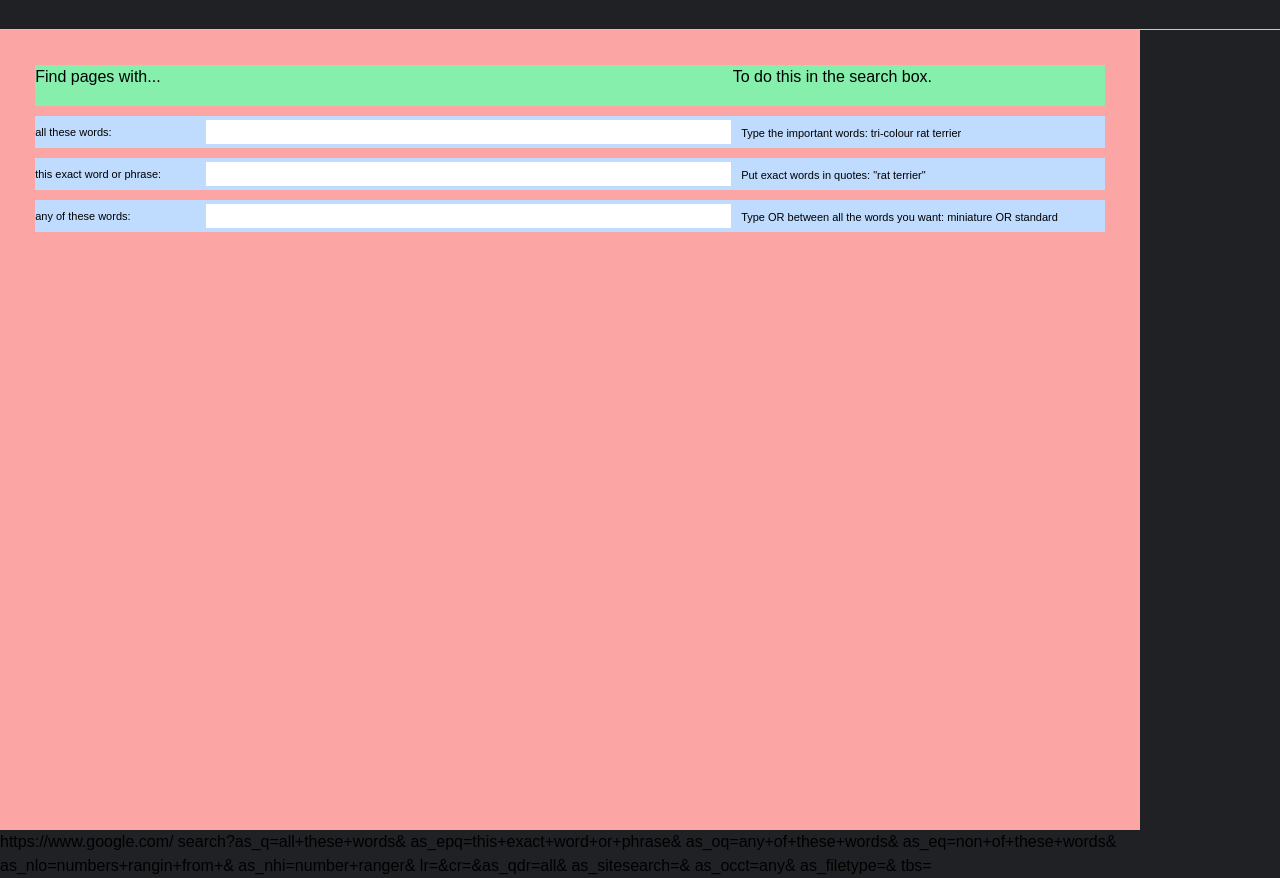
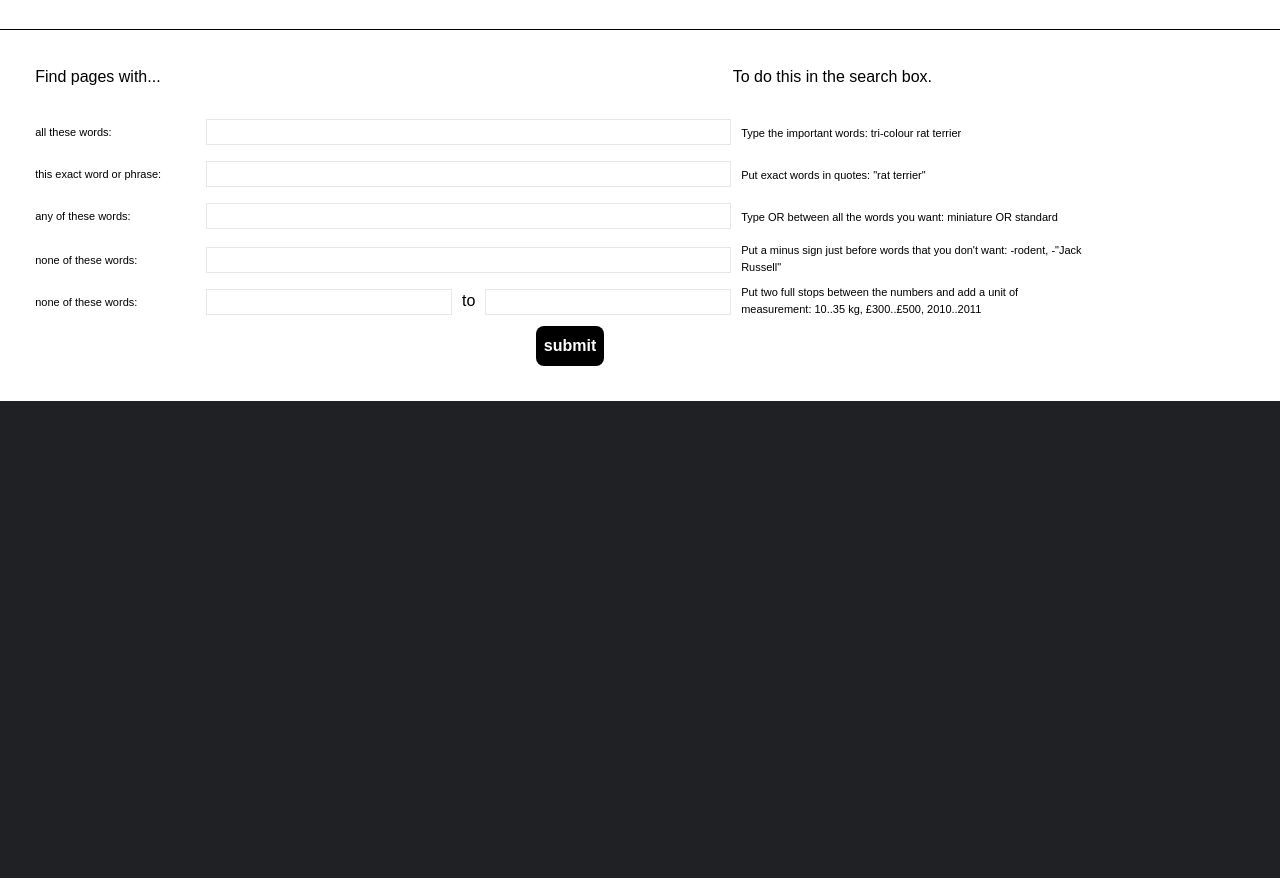
Before and after one commit to ahmedjs78/cs50w-search, a plain HTML site: page advanced-search.html in a window 1280 px wide. Shown: the part 193-1071 px from the top of the page. After the commit the page ends 800 px from the top, so only its background shows below. Drawn offline with nearby package versions, Linux system fonts and the light colour scheme.

Commit message:
done/ needs a look up

```diff
--- a/advanced-search.html
+++ b/advanced-search.html
@@ -11,13 +11,14 @@
     <title>Advanced search</title>
 </head>
 <body>
+    <div class="main-cont bg-white w-[100%]">
         <div class="header">
             <!-- header links -->
             <div class="uper-links">
-            <button class=" border border-[#303134] hover:border-[#78797C]  p-[15px] rounded-[20px]">
+                <button class=" color-[#000] bg-[#000] border border-[#303134] hover:border-[#78797C]  p-[15px] rounded-[10px]">
                     <a href="image-search.html">image search</a>
                 </button>
-            <button class=" border border-[#303134] hover:border-[#78797C]  p-[15px] rounded-[20px]">
+                <button class="bg-[#000] border border-[#303134] hover:border-[#78797C]  p-[15px] rounded-[10px]">
                     <a href="index.html"> regular search </a>
                 </button>
             </div>
@@ -30,15 +31,15 @@
             <!-- end advanced search logo -->
 
             <!-- the green line div -->
-        <div class="w-[100%] h-[1px] bg-green-300"></div>
+            <div class="w-[100%] h-[1px] bg-[#000]"></div>
             <!-- end green line -->
         </div>
         <!-- search from -->
-    <div class="p-[2.20rem] bg-red-300 h-[100%] w-[100%] max-w-[1140px]">
+        <div class="p-[2.20rem] h-[100%] w-[100%] max-w-[1140px]">
             <!-- from start -->
             <form action="https://www.google.com/search" class="flex flex-col gap-[10px]">
                 <!-- Finding pagfes with start -->
-            <div class="big-line-form bg-green-300 h-[41px] ">
+                <div class="big-line-form h-[41px] ">
                     <div class="flex justify-between ">
                         <div class="w-[18%]">
                             <p>Find pages with...</p>
@@ -51,12 +52,12 @@
                 </div>
                 <!-- finding pages with end -->
                 <!-- all this words  -->
-            <div class="bg-blue-200 w-[100%] h-[2rem] flex items-center flex-wrap">
+                <div class="w-[100%] h-[2rem] flex items-center flex-wrap">
                     <div class="min-w-40 w-[16%] inline-block">
                         <p class="text-[11px]">all these words: </p>
                     </div>
                     <div class="pr-[10px] w-[50%] border-1 border-[#000] inline-block">
-                    <input class="w-[100%] pl-[10px]" type="text" name="q">
+                        <input class="w-[100%] pl-[10px] border " type="text" name="q">
                     </div>
                     <div class="min-w-70 table-cell">
                         <p class="text-[11px] inline-block">Type the important words: tri-colour rat terrier</p>
@@ -64,12 +65,12 @@
                 </div>
                 <!-- all these words end -->
                 <!-- this exact word or phrase -->
-            <div class="bg-blue-200 w-[100%] h-[2rem] flex items-center flex-wrap">
+                <div class=" w-[100%] h-[2rem] flex items-center flex-wrap">
                 <div class="min-w-40 w-[16%] inline-block">
                     <p class="text-[11px]">this exact word or phrase:</p>
                 </div>
                 <div class="pr-[10px] w-[50%] border-1 border-[#000] inline-block">
-                    <input class="w-[100%] pl-[10px]" type="text" name="epq">
+                    <input class="border w-[100%] pl-[10px]" type="text" name="epq">
                 </div>
                 <div class="min-w-70 table-cell">
                     <p class="text-[11px] inline-block">Put exact words in quotes: "rat terrier"</p>
@@ -77,37 +78,57 @@
             </div>
             <!-- this exact word or phrase end -->
             <!-- any of these words: -->
-            <div class="bg-blue-200 w-[100%] h-[2rem] flex items-center flex-wrap">
+            <div class="w-[100%] h-[2rem] flex items-center flex-wrap">
                 <div class="min-w-40 w-[16%] inline-block">
                     <p class="text-[11px]">any of these words:</p>
                 </div>
                 <div class="pr-[10px] w-[50%] border-1 border-[#000] inline-block">
-                    <input class="w-[100%] pl-[10px]" type="text" name="epq">
+                    <input class="border w-[100%] pl-[10px]" type="text" name="oq">
                 </div>
-                <div class="min-w-70 table-cell w-[32%] min-w-[270px] inline-block">
-                    <p class="text-[11px] inline-block">Type OR between all the words you want: miniature OR standard</p>
+                <div class="min-w-70 table-cell w-[32%] min-w-[270px] float-end inline-block">
+                    <p class="text-[11px] inline-block">Type OR between all the words you want: miniature OR standard </p>
                 </div>
             </div>
             <!-- any of these words end -->
+            <!-- none of these words start  -->
+            <div class="w-[100%] h-[2rem] flex items-center flex-wrap">
+                <div class="min-w-40 w-[16%] inline-block">
+                    <p class="text-[11px]">none of these words:</p>
+                </div>
+                <div class="pr-[10px] w-[50%] border-1 border-[#000] inline-block">
+                    <input class="border w-[100%] pl-[10px]" type="text" name="eq">
+                </div>
+                <div class="min-w-70 table-cell w-[32%] min-w-[270px] float-end inline-block">
+                    <p class="text-[11px] inline-block">Put a minus sign just before words that you don't want: -rodent, -"Jack Russell"</p>
+                </div>
+            </div>
+            <!-- none of these words end -->
+            <!-- numbers ranging from start -->
+            <div class="w-[100%] h-[2rem] flex items-center flex-wrap">
+                <div class="min-w-40 w-[16%] inline-block">
+                    <p class="text-[11px]">none of these words:</p>
+                </div>
+                <div class="pr-[10px] w-[50%] border-1 border-[#000] flex">
+                    <input class="border w-[50%] pl-[10px]" type="text" name="nlo">
+                    <p class="pr-[10px] pl-[10px]">to</p>
+                    <input class="border w-[50%] pl-[10px]" type="text" name="nhi">
+                </div>
+                <div class="min-w-70 table-cell w-[32%] min-w-[270px] float-end inline-block">
+                    <p class="text-[11px] inline-block">Put two full stops between the numbers and add a unit of measurement: 10..35 kg, £300..£500, 2010..2011</p>
+                </div>
+            </div>
+            <!-- numbers ranging from end -->
+            <!-- submit button start -->
+            <div class="w-[100%] text-center">
+                <button class="p-[8px] font-bold bg-[#000] text-white rounded-[8px]">
+                    <input type="submit" value="submit">
+                </button>
+            </div>
+            <!-- sumbit button end -->
         </form>
         <!-- form end -->
     </div>
     <!-- end search from -->
-    <div>
-        <p>
-            https://www.google.com/
-            search?as_q=all+these+words&
-            as_epq=this+exact+word+or+phrase&
-            as_oq=any+of+these+words&
-            as_eq=non+of+these+words&
-            as_nlo=numbers+rangin+from+&
-            as_nhi=number+ranger&
-            lr=&cr=&as_qdr=all&
-            as_sitesearch=&
-            as_occt=any&
-            as_filetype=&
-            tbs=
-        </p>
 </div>
 </body>
 </html>
```
Lines whose indentation alone changed are shown as unchanged.
